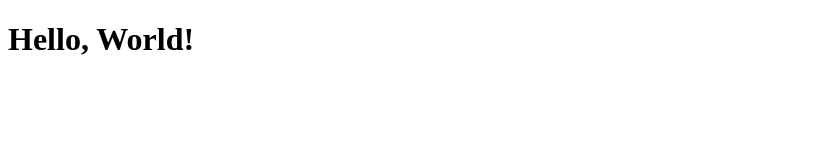
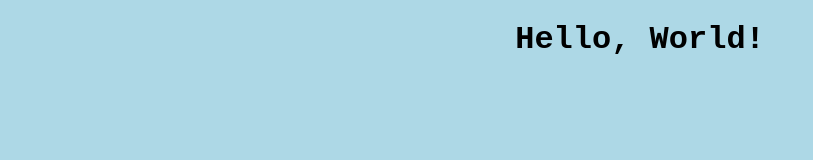
Before and after one commit to mwilkins74/made_of_mark, a plain HTML site: page index.html in a window 1280 px wide. Shown: the whole page, without its empty margins (0-813 px from the left). Drawn offline with Linux system fonts and the light colour scheme.

Commit message:
add style.css, connect to index.html

```diff
--- a/index.html
+++ b/index.html
@@ -1,6 +1,7 @@
 <!DOCTYPE html>
 <html lang="en">
     <head>
+        <link rel="stylesheet" href="style.css" />
         <title>Made of Mark</title>
     </head>
     <body>
--- /dev/null
+++ b/style.css
@@ -0,0 +1,7 @@
+body {
+    background: lightblue;
+}
+h1 {
+    text-align: center;
+    font-family: "Courier New";
+}
```
